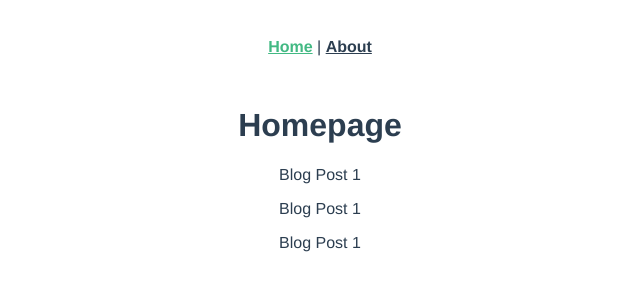
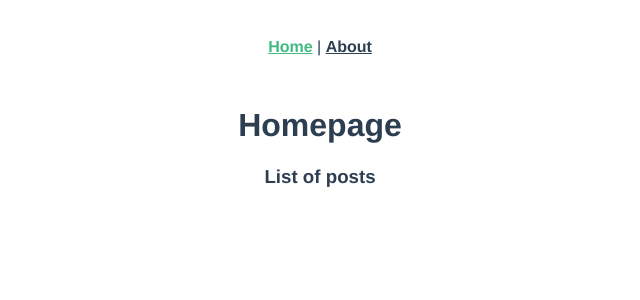
Before and after one commit to jadeleafmoon/vue3-blog-2, a Vue app: page / in a window 1280 px wide. Shown: the top 300 px of the page, without its empty margins (320-960 px from the left). Built offline with nearby package versions, Linux system fonts and the light colour scheme.

Commit message:
feat: start BlogPosts.vue component

```diff
--- /dev/null
+++ b/src/components/BlogPosts.vue
@@ -0,0 +1,14 @@
+<template>
+<h3>List of posts</h3>
+
+</template>
+
+<script>
+export default {
+
+}
+</script>
+
+<style>
+
+</style>
--- a/src/views/HomeView.vue
+++ b/src/views/HomeView.vue
@@ -1,18 +1,17 @@
 <template>
   <div class="home">
     <h1>Homepage</h1>
-    <div v-for="post in posts">
-      <p> {{ posts[0].title }}</p>
-    </div>
-
+    <BlogPosts />
   </div>
 </template>
 
 <script>
+import BlogPosts from '../components/BlogPosts.vue'
 import { ref } from 'vue';
 
 export default {
   name: 'HomeView',
+  components: { BlogPosts },
   setup() {
     const posts = ref([
       { title: 'Blog Post 1', snippet: 'This is blog post 1.', body: 'This is body 1.', id: 1},
```
